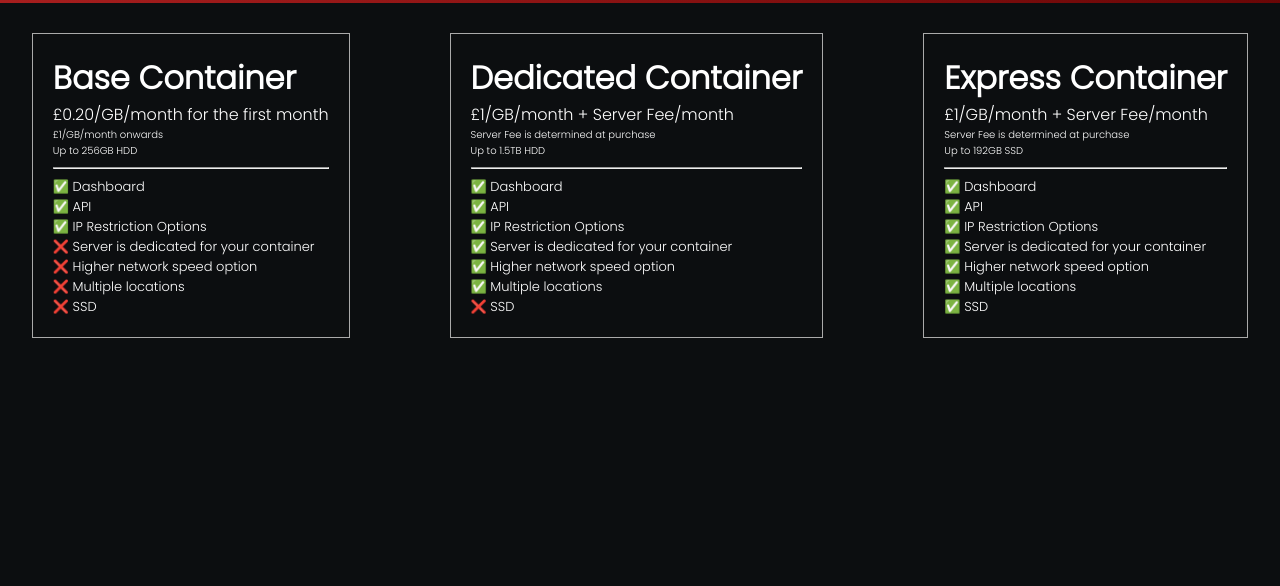
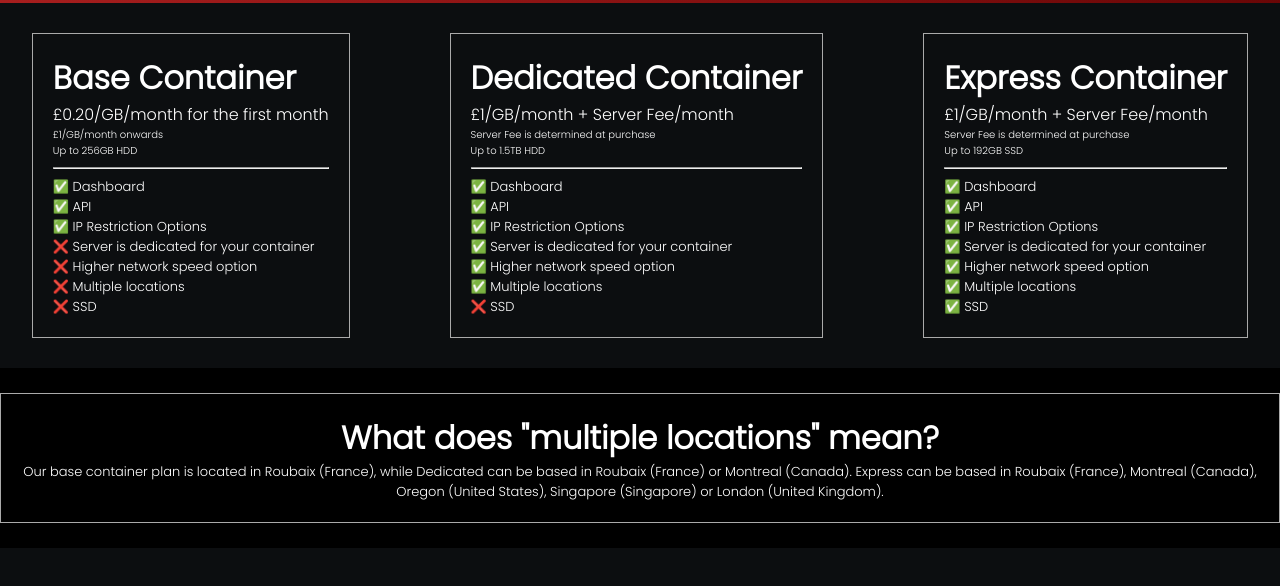
Before and after one commit to DefinityTeam/vapour, a website: page website/index.html in a window 1280 px wide. Shown: the part 156-742 px from the top of the page. Drawn offline with Linux system fonts and the light colour scheme.

Commit message:
more website

```diff
--- a/website/index.html
+++ b/website/index.html
@@ -67,6 +67,20 @@
                     ✅ SSD
                 </span>
             </div>
+
+        </div>
+        <div class="faqCont">
+            <br>
+            <!-- this looks awful but ill fix it later -->
+            <div class="pricing">
+                <span style="font-size: xx-large;"><b>What does "multiple locations" mean?</b></span><br>
+                <span style="font-size: small;">
+                    Our base container plan is located in Roubaix (France), while Dedicated can be based in Roubaix (France) or Montreal (Canada). Express can be based in Roubaix (France), Montreal (Canada), Oregon (United States), Singapore (Singapore) or London (United Kingdom).
+                </span>
+            </div>
+
+            <Br><Br>
+
         </div>
     </body>
 </html>
--- a/website/style.css
+++ b/website/style.css
@@ -43,6 +43,16 @@ body {
     flex-flow: row wrap;
 }
 
+.faqCont {
+    margin-top: 30px;
+    width: 100%;
+    /* display: flex;
+    justify-content: center;
+    flex-flow: row wrap; */
+    text-align: center;
+    background-color: #000000;
+}
+
 .pricing {
     padding: 20px;
     display: inline-block;
```
